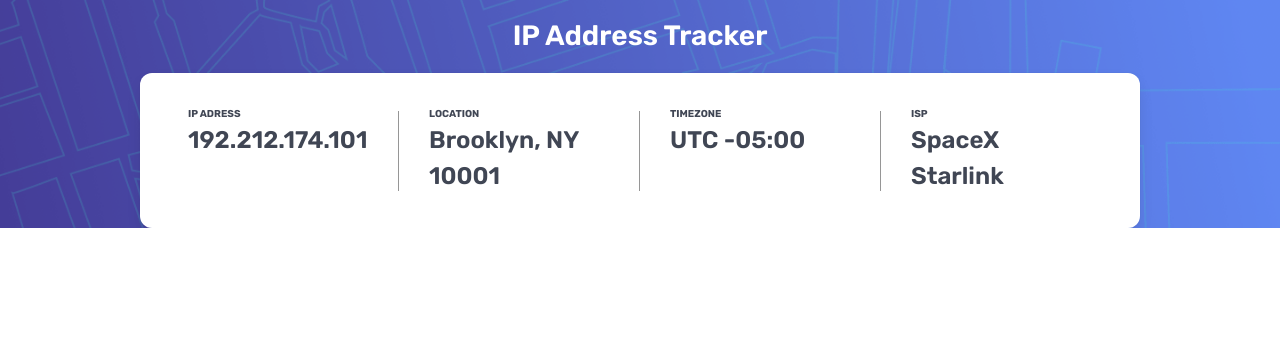
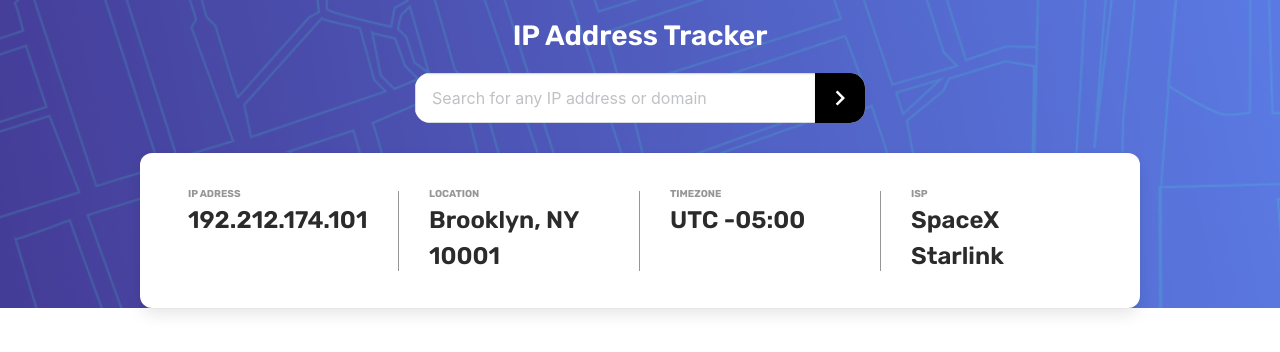
Before and after one commit to irontrooper7/ip-address-tracker-master, a Next.js app: page / in a window 1280 px wide. Shown: the top 352 px of the page. Built offline with nearby package versions, Linux system fonts and the light colour scheme.

Commit message:
[add] form component

```diff
--- a/package.json
+++ b/package.json
@@ -10,9 +10,12 @@
   },
   "dependencies": {
     "bulma": "^1.0.3",
+    "formik": "^2.4.6",
     "next": "15.1.6",
     "react": "^19.0.0",
     "react-dom": "^19.0.0",
-    "sass": "^1.83.4"
+    "react-icons": "^5.4.0",
+    "sass": "^1.83.4",
+    "yup": "^1.6.1"
   }
 }
--- a/src/components/Tracker.jsx
+++ b/src/components/Tracker.jsx
@@ -1,10 +1,12 @@
 import Card from "./Card";
+import TrackerForm from "./TrackerForm";
 
 export default function Tracker() {
 	return (
 		<div className="tracker">
 			<div className="container">
 				<h1>IP Address Tracker</h1>
+				<TrackerForm />
 				<Card />
 			</div>
 		</div>
--- /dev/null
+++ b/src/components/TrackerForm.jsx
@@ -0,0 +1,38 @@
+import { MdKeyboardArrowRight } from "react-icons/md";
+import { Formik, Form, Field } from 'formik';
+import * as Yup from 'yup';
+
+const IPAddressTrackerSchema = Yup.object().shape({
+	ipAddress: Yup.string()
+		.matches(/^(?=.*[0-9]+$)(?=.*[,])/, 'Please enter a valid IP Address')
+		.min(16, 'The IP Address must be more than 16 characters')
+		.max(16, 'The IP Address must be less than 16 characters')
+		.required('Please enter a IP Address')
+})
+
+export default function TrackerForm() {
+	return (
+		<div className="form">
+			<Formik
+				initialValues={{ ipAddress: '' }}
+				validationSchema={IPAddressTrackerSchema}
+				onSubmit={values => {
+					let ipAddress = values.ipAddress;
+					console.log('Your IP is: ' + ipAddress);
+				}}
+			>
+				{({ errors, touched }) => (
+					<Form>
+						<div className="field">
+							<p className="control">
+								<Field className='input' name='ipAddress' placeholder='Search for any IP address or domain' />
+								<button className="button" type="submit"><MdKeyboardArrowRight /></button>
+							</p>
+							{errors.ipAddress && touched.ipAddress ? (<p className='help is-danger'>{errors.ipAddress}</p>) : null}
+						</div>
+					</Form>
+				)}
+			</Formik>
+		</div>
+	)
+}
--- a/src/pages/index.js
+++ b/src/pages/index.js
@@ -4,11 +4,7 @@ import Tracker from "@/components/Tracker";
 export default function Home() {
 	return (
 		<Layout>
-			<section className="hero">
-				<div className="hero-body">
-					<Tracker />
-				</div>
-			</section>
+			<Tracker />
 		</Layout>
 	);
 }
--- a/src/styles/base/base.sass
+++ b/src/styles/base/_base.sass
@@ -16,18 +16,26 @@ body
 	padding: 0
 	margin: 0
 
+main
+	min-height: 100vh
+
 h1
 	color: $white
 	font-size: 24px
 	font-weight: 600
 
 h2
-	// color: $dark_gray
+	color: $dark_gray
 	font-size: 20px
 	font-weight: 600
 
 h3
-	// color: $gray
+	color: $gray
 	font-size: 10px
 	font-weight: 700
 	text-transform: uppercase
+
+
+@mixin base-dark-mode
+	h1, h2
+		color: $gray
--- a/src/styles/base/_colors.sass
+++ b/src/styles/base/_colors.sass
@@ -1,4 +1,4 @@
 $white: #ffffff
 $black: #000000
-$gray: hsl(0, 0%, 59%)
-$dark_gray: hsl(0, 0%, 17%)
+$gray: #969696
+$dark_gray: #2b2b2b
--- /dev/null
+++ b/src/styles/components/_form.sass
@@ -0,0 +1,56 @@
+@use '../base/_colors' as *
+
+.form
+	.field
+		margin: 0 auto 20px
+		max-width: 450px
+		position: relative
+		.help
+			position: absolute
+			bottom: -20px
+			left: 1rem
+			margin: 0px
+		.control
+			position: relative
+			border-radius: 15px
+			overflow: hidden
+			.input
+				padding-top: 12px
+				padding-bottom: 12px
+				padding-left: 1rem
+				height: inherit
+				border-radius: 0px
+				&:focus
+					border-color: transparent
+			.button
+				position: absolute
+				top: 0
+				right: 0
+				border-radius: 0
+				border: none
+				height: 100%
+				padding: 0px
+				width: 50px
+				background: $black
+				color: $white
+				&:hover
+					background: $dark_gray
+				svg
+					width: 30px
+					height: 30px
+
+@mixin form-desktop
+	.form
+		.field
+			margin: 0 auto 30px
+
+@mixin form-dark-mode
+	.form
+		.field
+			.control
+				.button
+					background: $gray
+					color: $dark_gray
+					&:hover
+						background: $dark_gray
+						color: $gray
--- a/src/styles/components/_tracker.sass
+++ b/src/styles/components/_tracker.sass
@@ -1,13 +1,19 @@
 .tracker
 	background: url('/assets/pattern-bg-mobile.png') no-repeat
 	background-size: cover
-	padding: 15px 15px 0px
-	h1
-		text-align: center
-		margin: 0 0 16px
+	height: 100%
+	// margin-bottom: -170px
+	// max-height: 300px
+	overflow: visible
+	.container
+		padding: 15px 15px 0px
+		h1
+			text-align: center
+			margin: 0 0 16px
 
 @mixin tracker-desktop
 	.tracker
 		background: url('/assets/pattern-bg-desktop.png') no-repeat
 		background-size: cover
-		height: 100%
+		// margin-bottom: -77.5px
+		// max-height: 150px
--- a/src/styles/components/hero.sass
+++ /dev/null
@@ -1,3 +0,0 @@
-.hero
-	.hero-body
-		padding: 0px
--- a/src/styles/globals.sass
+++ b/src/styles/globals.sass
@@ -5,8 +5,9 @@
 @use './base/base'
 
 // Components
-@use './components/hero'
-@use './components/_card'
+@use './components/card'
+@use './components/form'
 
 // Layout
+@use './layout/dark_mode'
 @use './layout/desktop'
--- /dev/null
+++ b/src/styles/layout/dark_mode.sass
@@ -0,0 +1,10 @@
+@use '../../../node_modules/bulma/sass/utilities/css-variables' as cv
+@use '../components/_form' as *
+@use '../base/_base' as *
+
+@include cv.system-theme($name: "dark")
+	@include base-dark-mode
+	@include form-dark-mode
+
+// @media (prefers-color-scheme: dark)
+// 	@include form-dark-mode
--- a/src/styles/layout/desktop.sass
+++ b/src/styles/layout/desktop.sass
@@ -1,5 +1,6 @@
+@use '../components/_card' as *
+@use '../components/_form' as *
 @use '../components/_tracker' as *
-@use '../components/_card' as *
 
 @media only screen and (min-width: 1024px)
 	// Base
@@ -9,4 +10,5 @@
 		font-size: 24px
 	// Components
 	@include card-desktop
+	@include form-desktop
 	@include tracker-desktop
```
Also changed, not shown: 1 other file (tests, documents, lock files or other folders).
